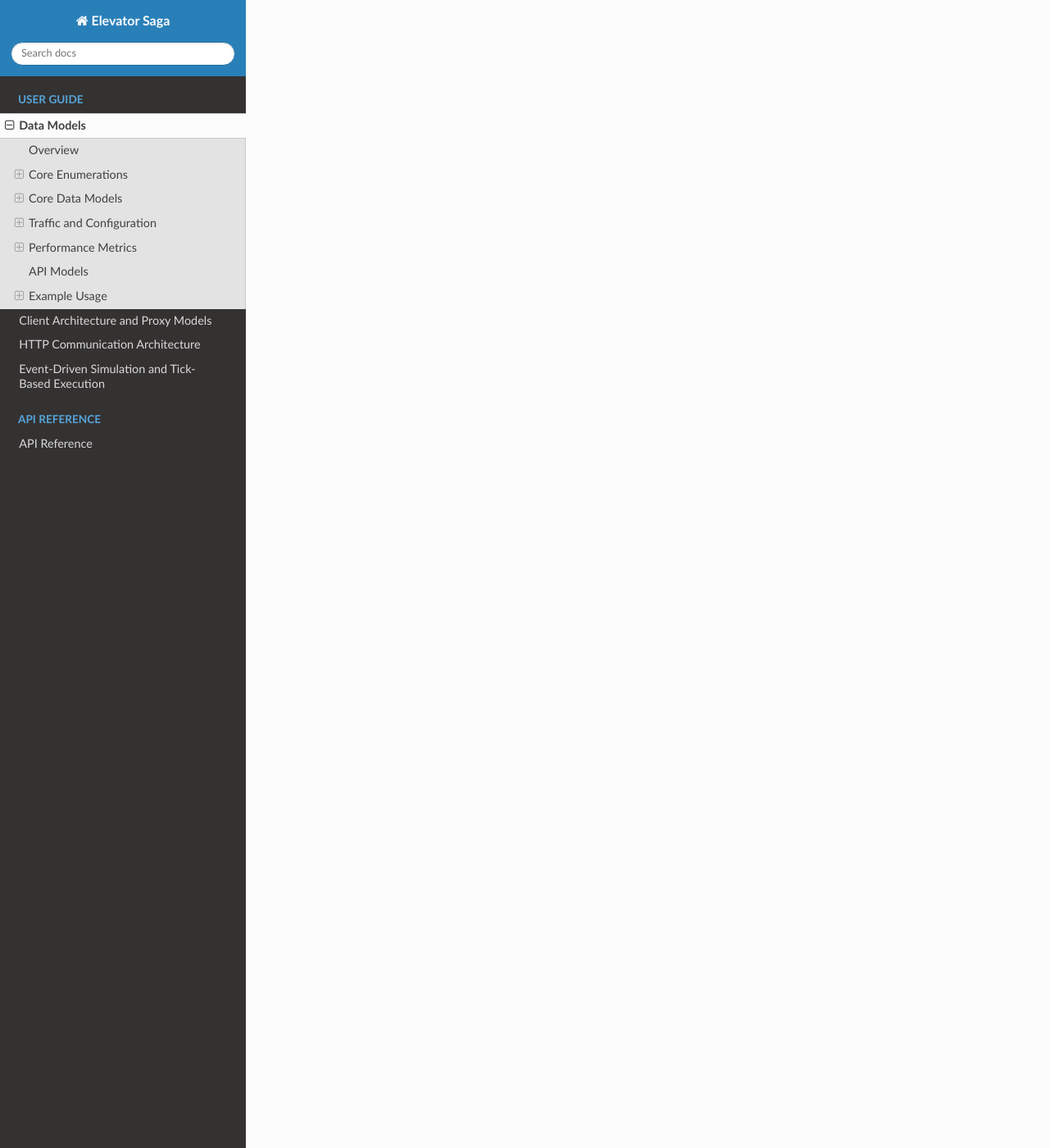
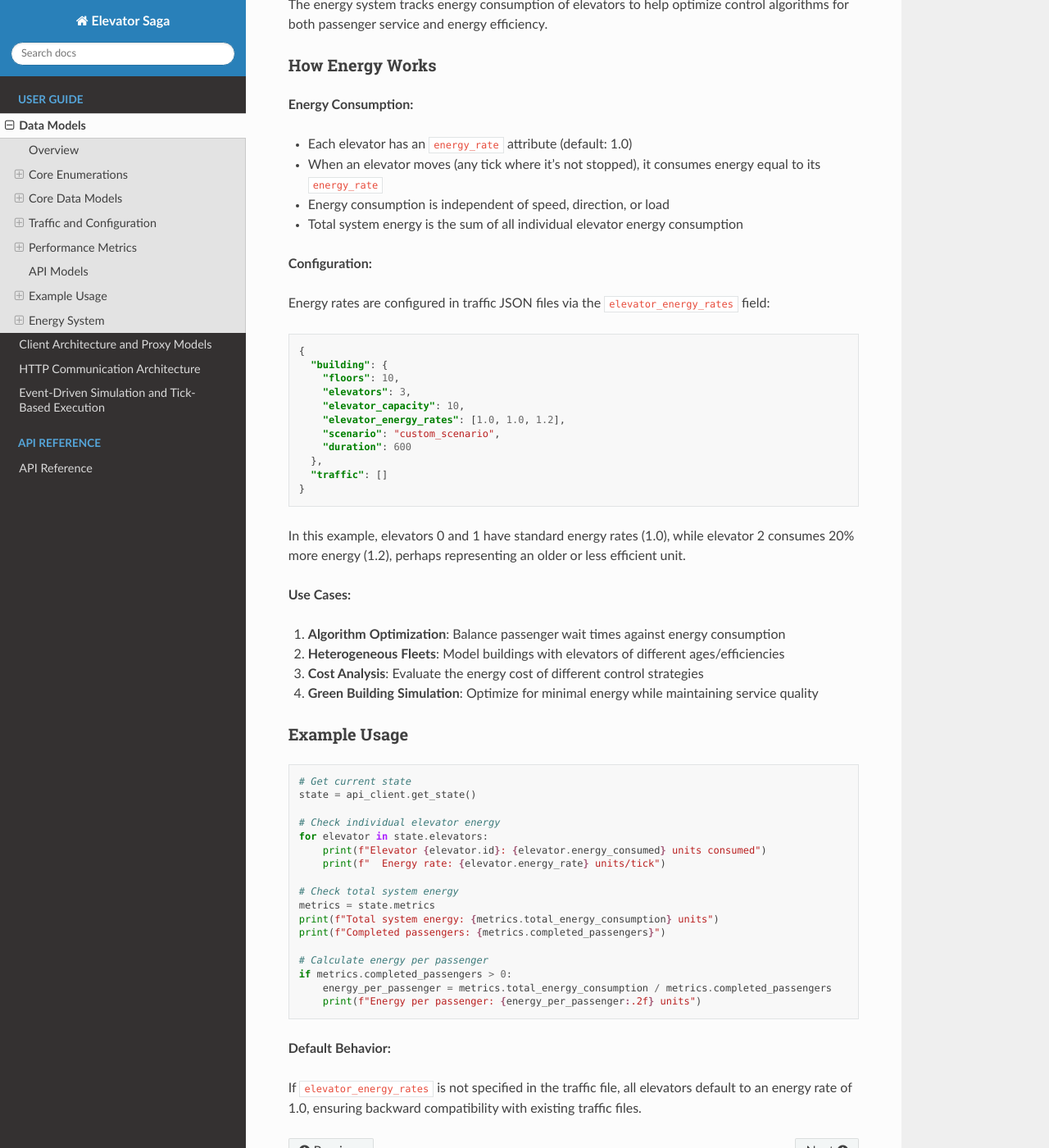
Before and after one commit to ZGCA-Forge/Elevator, a Sphinx documentation site: the page built from docs/models.rst, in a window 1280 px wide and 1400 px high, scrolled down 7270 px. Shown: the whole window at 82% size. Built offline with Sphinx 7.4.7 and the Read the Docs theme 3.1.0, drawn with Linux system fonts in a browser that asks for light colours; some of the changed text lies outside the part shown.

Commit message:
Update docs (Energy)

```diff
--- a/docs/communication.rst
+++ b/docs/communication.rst
@@ -65,6 +65,8 @@ Response format:
          "passengers": [101, 102],
          "max_capacity": 10,
          "run_status": "constant_speed",
+         "energy_consumed": 38.5,
+         "energy_rate": 1.0,
          "..."
        }
      ],
@@ -81,7 +83,8 @@ Response format:
        "avg_wait": 15.2,
        "p95_wait": 30.0,
        "avg_system": 25.5,
-       "p95_system": 45.0
+       "p95_system": 45.0,
+       "total_energy_consumption": 156.0
      }
    }
 
--- a/docs/index.rst
+++ b/docs/index.rst
@@ -28,7 +28,9 @@ Features
 
 🔌 **Client-Server Model**: Separate simulation server from control logic for clean architecture
 
-📊 **Performance Metrics**: Track wait times, system times, and completion rates
+📊 **Performance Metrics**: Track wait times, system times, completion rates, and energy consumption
+
+⚡ **Energy Tracking**: Monitor and optimize energy consumption with configurable per-elevator energy rates
 
 🎯 **Flexible Control**: Implement your own algorithms using a simple controller interface
 
--- a/docs/models.rst
+++ b/docs/models.rst
@@ -128,6 +128,7 @@ Complete state information for an elevator:
        indicators: ElevatorIndicators = field(default_factory=ElevatorIndicators)
        passenger_destinations: Dict[int, int] = {}  # passenger_id -> floor
        energy_consumed: float = 0.0
+       energy_rate: float = 1.0  # Energy consumption rate per tick
        last_update_tick: int = 0
 
 Key Properties:
@@ -141,6 +142,11 @@ Key Properties:
 - ``is_running``: Whether elevator is in motion
 - ``pressed_floors``: List of destination floors for current passengers
 - ``load_factor``: Current load as fraction of capacity (0.0 to 1.0)
+
+Energy Tracking:
+
+- ``energy_consumed``: Total energy consumed by this elevator during the simulation
+- ``energy_rate``: Energy consumption rate per tick when moving (default: 1.0). Can be customized in traffic configuration files to simulate different elevator types (e.g., older elevators with higher rates, newer energy-efficient elevators with lower rates)
 
 FloorState
 ~~~~~~~~~~
@@ -261,10 +267,15 @@ Tracks simulation performance:
        p95_floor_wait_time: float = 0.0        # 95th percentile
        average_arrival_wait_time: float = 0.0
        p95_arrival_wait_time: float = 0.0      # 95th percentile
+       total_energy_consumption: float = 0.0   # Total energy consumed by all elevators
 
 Properties:
 
 - ``completion_rate``: Fraction of passengers completed (0.0 to 1.0)
+
+Energy Metrics:
+
+- ``total_energy_consumption``: Sum of energy consumed by all elevators in the system. Each elevator consumes ``energy_rate`` units of energy per tick when moving.
 
 API Models
 ----------
@@ -345,3 +356,75 @@ All models support JSON serialization:
    restored = ElevatorState.from_dict(data)
 
 This enables seamless transmission over HTTP between client and server.
+
+Energy System
+-------------
+
+Overview
+~~~~~~~~
+
+The energy system tracks energy consumption of elevators to help optimize control algorithms for both passenger service and energy efficiency.
+
+How Energy Works
+~~~~~~~~~~~~~~~~
+
+**Energy Consumption:**
+
+- Each elevator has an ``energy_rate`` attribute (default: 1.0)
+- When an elevator moves (any tick where it's not stopped), it consumes energy equal to its ``energy_rate``
+- Energy consumption is independent of speed, direction, or load
+- Total system energy is the sum of all individual elevator energy consumption
+
+**Configuration:**
+
+Energy rates are configured in traffic JSON files via the ``elevator_energy_rates`` field:
+
+.. code-block:: json
+
+   {
+     "building": {
+       "floors": 10,
+       "elevators": 3,
+       "elevator_capacity": 10,
+       "elevator_energy_rates": [1.0, 1.0, 1.2],
+       "scenario": "custom_scenario",
+       "duration": 600
+     },
+     "traffic": []
+   }
+
+In this example, elevators 0 and 1 have standard energy rates (1.0), while elevator 2 consumes 20% more energy (1.2), perhaps representing an older or less efficient unit.
+
+**Use Cases:**
+
+1. **Algorithm Optimization**: Balance passenger wait times against energy consumption
+2. **Heterogeneous Fleets**: Model buildings with elevators of different ages/efficiencies
+3. **Cost Analysis**: Evaluate the energy cost of different control strategies
+4. **Green Building Simulation**: Optimize for minimal energy while maintaining service quality
+
+Example Usage
+~~~~~~~~~~~~~
+
+.. code-block:: python
+
+   # Get current state
+   state = api_client.get_state()
+
+   # Check individual elevator energy
+   for elevator in state.elevators:
+       print(f"Elevator {elevator.id}: {elevator.energy_consumed} units consumed")
+       print(f"  Energy rate: {elevator.energy_rate} units/tick")
+
+   # Check total system energy
+   metrics = state.metrics
+   print(f"Total system energy: {metrics.total_energy_consumption} units")
+   print(f"Completed passengers: {metrics.completed_passengers}")
+
+   # Calculate energy per passenger
+   if metrics.completed_passengers > 0:
+       energy_per_passenger = metrics.total_energy_consumption / metrics.completed_passengers
+       print(f"Energy per passenger: {energy_per_passenger:.2f} units")
+
+**Default Behavior:**
+
+If ``elevator_energy_rates`` is not specified in the traffic file, all elevators default to an energy rate of 1.0, ensuring backward compatibility with existing traffic files.
```
